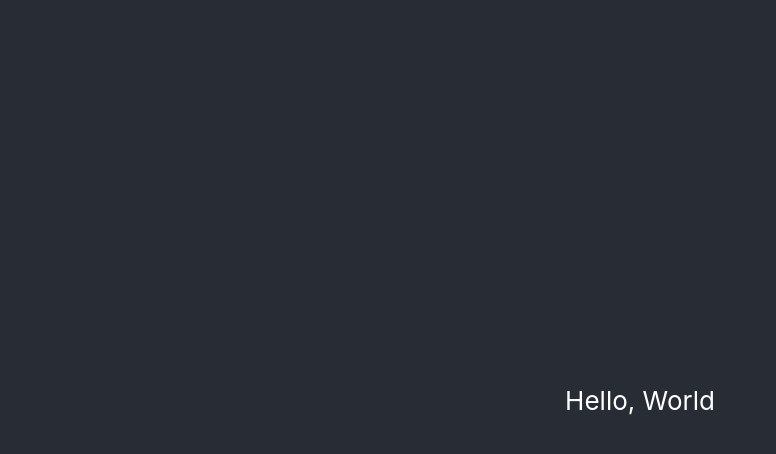
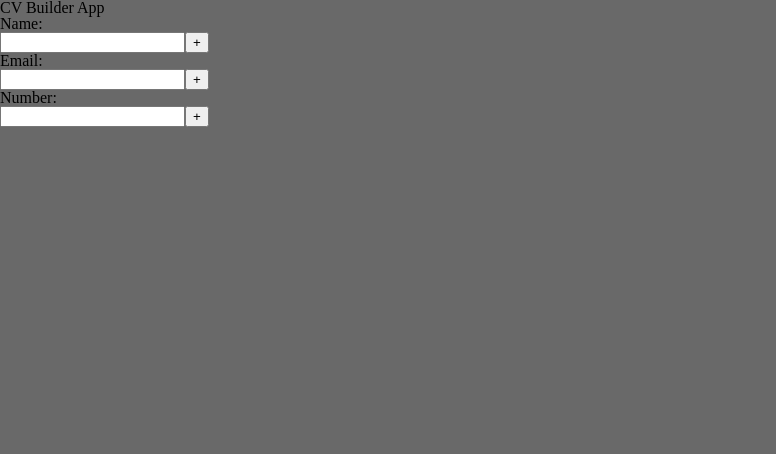
Before and after one commit to Ishmam156/CV-Application, a React (Create React App) app: page / in a window 1280 px wide. Shown: the top 454 px of the page, without its empty margins (0-776 px from the left). Built offline with nearby package versions, Linux system fonts and the light colour scheme.

Commit message:
added basic general information functionality

```diff
--- a/public/index.html
+++ b/public/index.html
@@ -1,14 +1,12 @@
 <!DOCTYPE html>
 <html lang="en">
+
 <head>
   <meta charset="utf-8" />
   <link rel="icon" href="%PUBLIC_URL%/favicon.ico" />
   <meta name="viewport" content="width=device-width, initial-scale=1" />
   <meta name="theme-color" content="#000000" />
-    <meta
-      name="description"
-      content="Web site created using create-react-app"
-    />
+  <meta name="description" content="Web site created using create-react-app" />
   <link rel="apple-touch-icon" href="%PUBLIC_URL%/logo192.png" />
   <!--
       manifest.json provides metadata used when your web app is installed on a
@@ -24,8 +22,9 @@
       work correctly both with client-side routing and a non-root public URL.
       Learn how to configure a non-root public URL by running `npm run build`.
     -->
-    <title>React App</title>
+  <title>CV Builder App</title>
 </head>
+
 <body>
   <noscript>You need to enable JavaScript to run this app.</noscript>
   <div id="root"></div>
@@ -40,4 +39,5 @@
       To create a production bundle, use `npm run build` or `yarn build`.
     -->
 </body>
+
 </html>
--- a/src/App.css
+++ /dev/null
@@ -1,38 +0,0 @@
-.App {
-  text-align: center;
-}
-
-.App-logo {
-  height: 40vmin;
-  pointer-events: none;
-}
-
-@media (prefers-reduced-motion: no-preference) {
-  .App-logo {
-    animation: App-logo-spin infinite 20s linear;
-  }
-}
-
-.App-header {
-  background-color: #282c34;
-  min-height: 100vh;
-  display: flex;
-  flex-direction: column;
-  align-items: center;
-  justify-content: center;
-  font-size: calc(10px + 2vmin);
-  color: white;
-}
-
-.App-link {
-  color: #61dafb;
-}
-
-@keyframes App-logo-spin {
-  from {
-    transform: rotate(0deg);
-  }
-  to {
-    transform: rotate(360deg);
-  }
-}
--- a/src/App.js
+++ b/src/App.js
@@ -1,9 +1,55 @@
-import "./App.css";
-
 import React, { Component } from "react";
+import Header from "./components/Header";
+import "./styles/reset.css";
+import "./styles/App.css";
+import Generalnformation from "./components/Generalnformation";
 
 export default class App extends Component {
+  constructor() {
+    super();
+
+    this.state = {
+      generalInformation: {
+        name: "",
+        email: "",
+        number: "",
+      },
+      inputGeneralInformation: {
+        name: "",
+        email: "",
+        number: "",
+      },
+    };
+
+    this.handleGeneralInformationInput =
+      this.handleGeneralInformationInput.bind(this);
+  }
+
+  handleGeneralInformationInput = (event, tag) => {
+    event.preventDefault();
+    this.setState({
+      generalInformation: {
+        ...this.state.generalInformation,
+        [tag]: event.target[tag].value,
+      },
+    });
+    event.target[tag].value = "";
+  };
+
   render() {
-    return <div className="App-header">Hello, World</div>;
+    return (
+      <main className="mainContent">
+        <Header />
+        <Generalnformation
+          handleGeneralInformationInput={this.handleGeneralInformationInput}
+        />
+        <br />
+        <h1>{this.state.generalInformation.name}</h1>
+        <br />
+        <h1>{this.state.generalInformation.email}</h1>
+        <br />
+        <h1>{this.state.generalInformation.number}</h1>
+      </main>
+    );
   }
 }
--- /dev/null
+++ b/src/components/Generalnformation.jsx
@@ -0,0 +1,28 @@
+import React, { Component } from "react";
+import InputElement from "./InputElement";
+
+export default class Generalnformation extends Component {
+  constructor(props) {
+    super(props);
+  }
+  render() {
+    const { handleGeneralInformationInput } = this.props;
+
+    return (
+      <div>
+        <InputElement
+          handleGeneralInformationInput={handleGeneralInformationInput}
+          title="name"
+        />
+        <InputElement
+          handleGeneralInformationInput={handleGeneralInformationInput}
+          title="email"
+        />
+        <InputElement
+          handleGeneralInformationInput={handleGeneralInformationInput}
+          title="number"
+        />
+      </div>
+    );
+  }
+}
--- /dev/null
+++ b/src/components/Header.jsx
@@ -0,0 +1,11 @@
+import React, { Component } from "react";
+
+export default class Header extends Component {
+  render() {
+    return (
+      <header>
+        <h1>CV Builder App</h1>
+      </header>
+    );
+  }
+}
--- /dev/null
+++ b/src/components/InputElement.jsx
@@ -0,0 +1,20 @@
+import React, { Component } from "react";
+import { capitalize } from "../helper/capitalize";
+
+export default class InputElement extends Component {
+  constructor(props) {
+    super(props);
+  }
+
+  render() {
+    const { handleGeneralInformationInput, title } = this.props;
+    return (
+      <form onSubmit={(event) => handleGeneralInformationInput(event, title)}>
+        <label htmlFor={title}>{capitalize(title)}:</label>
+        <br />
+        <input type="text" id={title} name={title} />
+        <input type="submit" value="+" />
+      </form>
+    );
+  }
+}
--- /dev/null
+++ b/src/helper/capitalize.js
@@ -0,0 +1,4 @@
+export function capitalize(word) {
+  const lower = word.toLowerCase();
+  return word.charAt(0).toUpperCase() + lower.slice(1);
+}
--- a/src/index.js
+++ b/src/index.js
@@ -1,6 +1,6 @@
 import React from "react";
 import ReactDOM from "react-dom";
-import "./index.css";
+import "./styles/index.css";
 import App from "./App";
 
 ReactDOM.render(
--- /dev/null
+++ b/src/styles/App.css
@@ -0,0 +1,4 @@
+.mainContent {
+  background: #696969;
+  height: 100vh;
+}
--- a/src/index.css
+++ b/src/styles/index.css
@@ -1,13 +1,8 @@
-body {
+/* body {
   margin: 0;
   font-family: -apple-system, BlinkMacSystemFont, "Segoe UI", "Roboto", "Oxygen",
     "Ubuntu", "Cantarell", "Fira Sans", "Droid Sans", "Helvetica Neue",
     sans-serif;
   -webkit-font-smoothing: antialiased;
   -moz-osx-font-smoothing: grayscale;
-}
-
-code {
-  font-family: source-code-pro, Menlo, Monaco, Consolas, "Courier New",
-    monospace;
-}
+} */
--- /dev/null
+++ b/src/styles/reset.css
@@ -0,0 +1,129 @@
+/* http://meyerweb.com/eric/tools/css/reset/
+   v2.0 | 20110126
+   License: none (public domain)
+*/
+
+html,
+body,
+div,
+span,
+applet,
+object,
+iframe,
+h1,
+h2,
+h3,
+h4,
+h5,
+h6,
+p,
+blockquote,
+pre,
+a,
+abbr,
+acronym,
+address,
+big,
+cite,
+code,
+del,
+dfn,
+em,
+img,
+ins,
+kbd,
+q,
+s,
+samp,
+small,
+strike,
+strong,
+sub,
+sup,
+tt,
+var,
+b,
+u,
+i,
+center,
+dl,
+dt,
+dd,
+ol,
+ul,
+li,
+fieldset,
+form,
+label,
+legend,
+table,
+caption,
+tbody,
+tfoot,
+thead,
+tr,
+th,
+td,
+article,
+aside,
+canvas,
+details,
+embed,
+figure,
+figcaption,
+footer,
+header,
+hgroup,
+menu,
+nav,
+output,
+ruby,
+section,
+summary,
+time,
+mark,
+audio,
+video {
+  margin: 0;
+  padding: 0;
+  border: 0;
+  font-size: 100%;
+  font: inherit;
+  vertical-align: baseline;
+}
+/* HTML5 display-role reset for older browsers */
+article,
+aside,
+details,
+figcaption,
+figure,
+footer,
+header,
+hgroup,
+menu,
+nav,
+section {
+  display: block;
+}
+body {
+  line-height: 1;
+}
+ol,
+ul {
+  list-style: none;
+}
+blockquote,
+q {
+  quotes: none;
+}
+blockquote:before,
+blockquote:after,
+q:before,
+q:after {
+  content: "";
+  content: none;
+}
+table {
+  border-collapse: collapse;
+  border-spacing: 0;
+}
```
Also changed, not shown: package.json (+7 -1 lines), 2 other files (tests, documents, lock files or other folders). Lines whose indentation alone changed are shown as unchanged.
